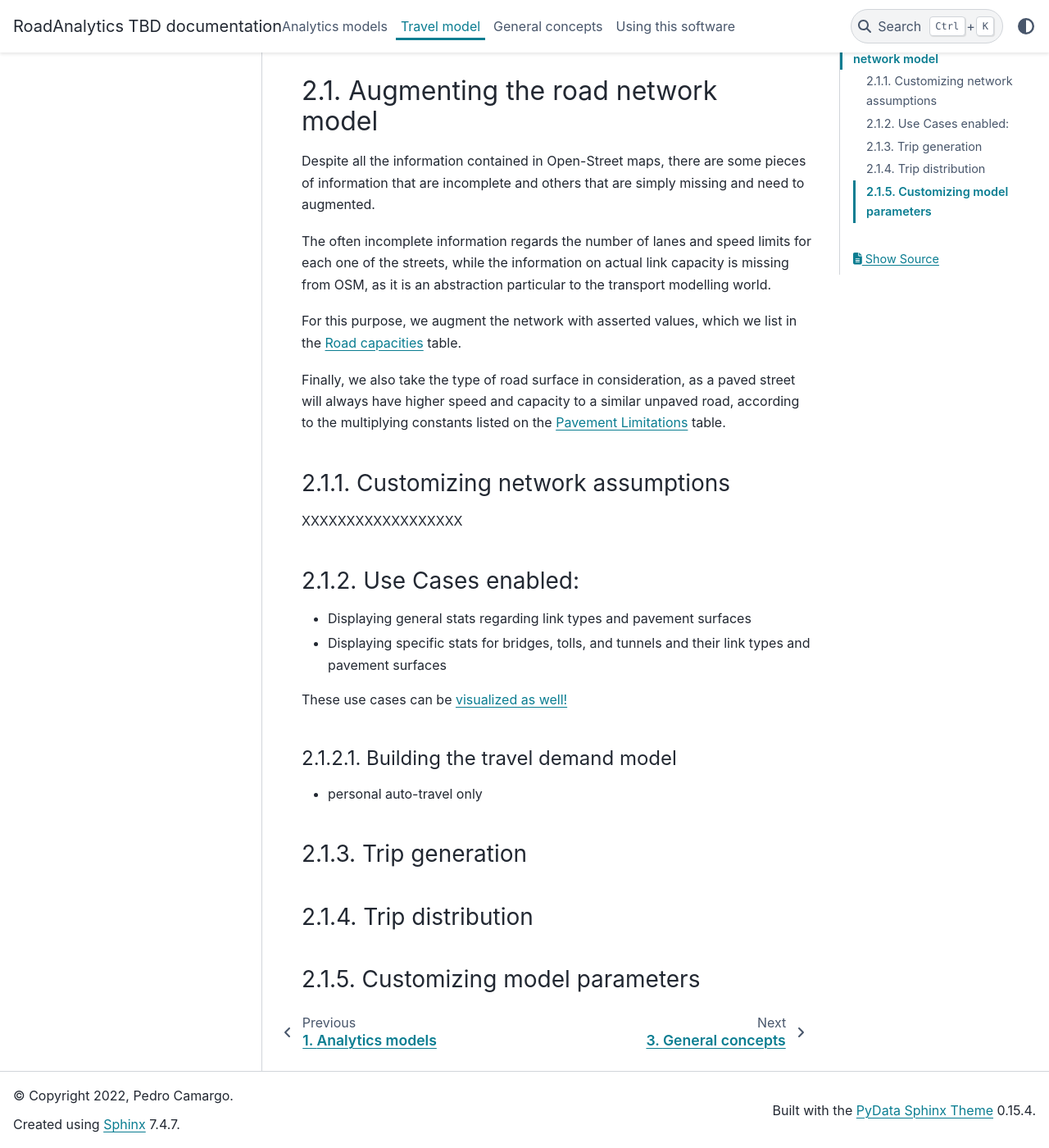
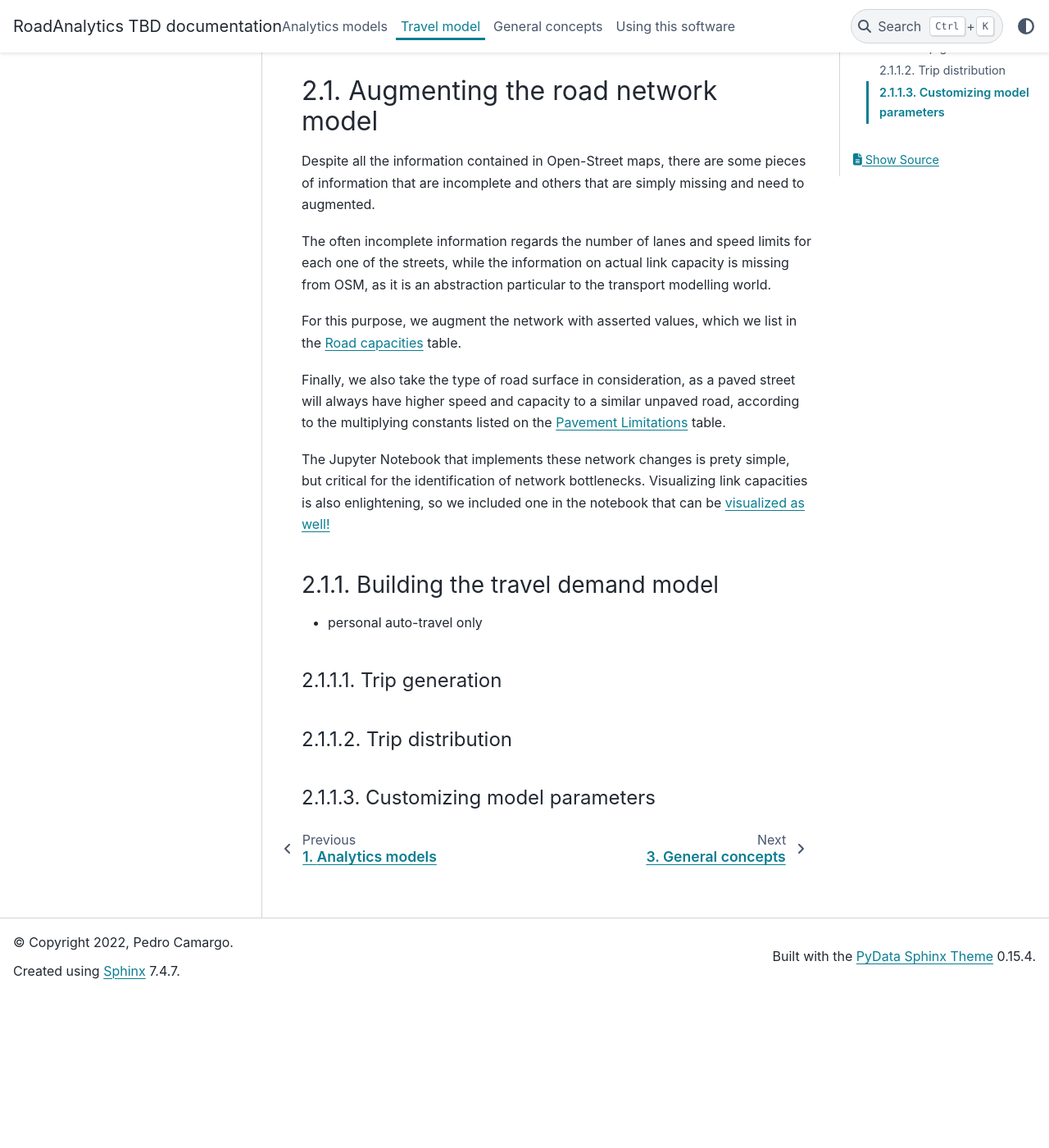
Before and after one commit to pedrocamargo/road_analytics, a Sphinx documentation site: the page built from docs/source/travel_modelling.rst, in a window 1280 px wide and 1400 px high, scrolled down 187 px. Shown: the whole window at 82% size. Built offline with Sphinx 7.4.7 and the PyData theme 0.15.4, drawn with Linux system fonts in a browser that asks for light colours.

Commit message:
Documentation

```diff
--- a/docs/source/travel_modelling.rst
+++ b/docs/source/travel_modelling.rst
@@ -24,22 +24,11 @@ Finally, we also take the type of road surface in consideration, as a paved stre
 will always have higher speed and capacity to a similar unpaved road, according
 to the multiplying constants listed on the :ref:`pavement_constraints` table.
 
-
-Customizing network assumptions
-~~~~~~~~~~~~~~~~~~~~~~~~~~~~~~~
-XXXXXXXXXXXXXXXXXX
-
-
-Use Cases enabled:
-~~~~~~~~~~~~~~~~~~
-
-* Displaying general stats regarding link types and pavement surfaces
-
-* Displaying specific stats for bridges, tolls, and tunnels and their link types
-  and pavement surfaces
-
-These use cases can be `visualized as well!
-<https://nbviewer.org/github/pedrocamargo/road_analytics/blob/main/notebooks/use_cases/1.Descriptive_analytics.ipynb>`_
+The Jupyter Notebook that implements these network changes is prety simple, but
+critical for the identification of network bottlenecks.  Visualizing link
+capacities is also enlightening, so we included one in the notebook that can be
+`visualized as well!
+<https://nbviewer.org/github/pedrocamargo/road_analytics/blob/main/notebooks/2.1_augments_network_data.ipynb>`_
 
 Building the travel demand model
 --------------------------------
```
Also changed, not shown: README.md (+5 -5 lines).
